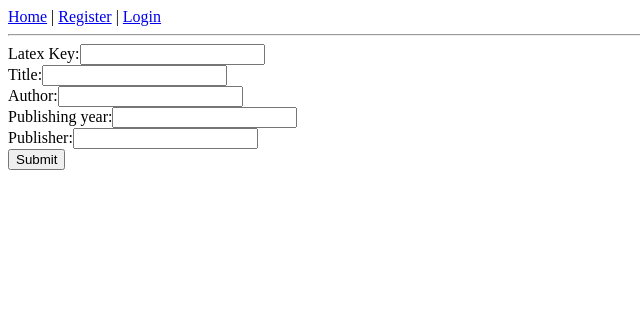
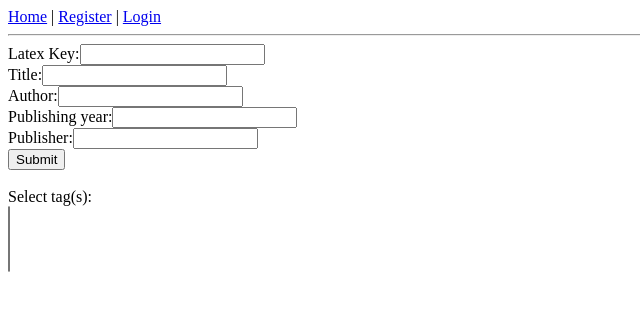
Before and after one commit to AlTu774/Reference_manager, a Flask app: page /add in a window 1280 px wide. Shown: the top 311 px of the page, without its empty margins (0-640 px from the left). Run offline with Flask 3, Linux system fonts and the light colour scheme.

Commit message:
Add tag dropdown to add.html

```diff
--- a/templates/add.html
+++ b/templates/add.html
@@ -11,6 +11,13 @@
     maxlength="4" required pattern="^[0-9]*$" title="Please enter a valid year"><br>
     Publisher:<input type="text" name="publisher" id="publisher"
     required pattern="\S(.*\S)?" title="Remove leading or trailing spaces"><br>
-    <input type='submit' value='Submit'><br>
+    <input type='submit' value='Submit'><br><br>
+
+    <label for="tags">Select tag(s):</label><br>
+    <select name="tags[]" multiple>
+        {% for tag in tags_list %}
+        <option value="{{tag.name}}">{{tag.name}}</option>
+        {% endfor %}
+    </select>
 </form>
 {% endblock %}
```
